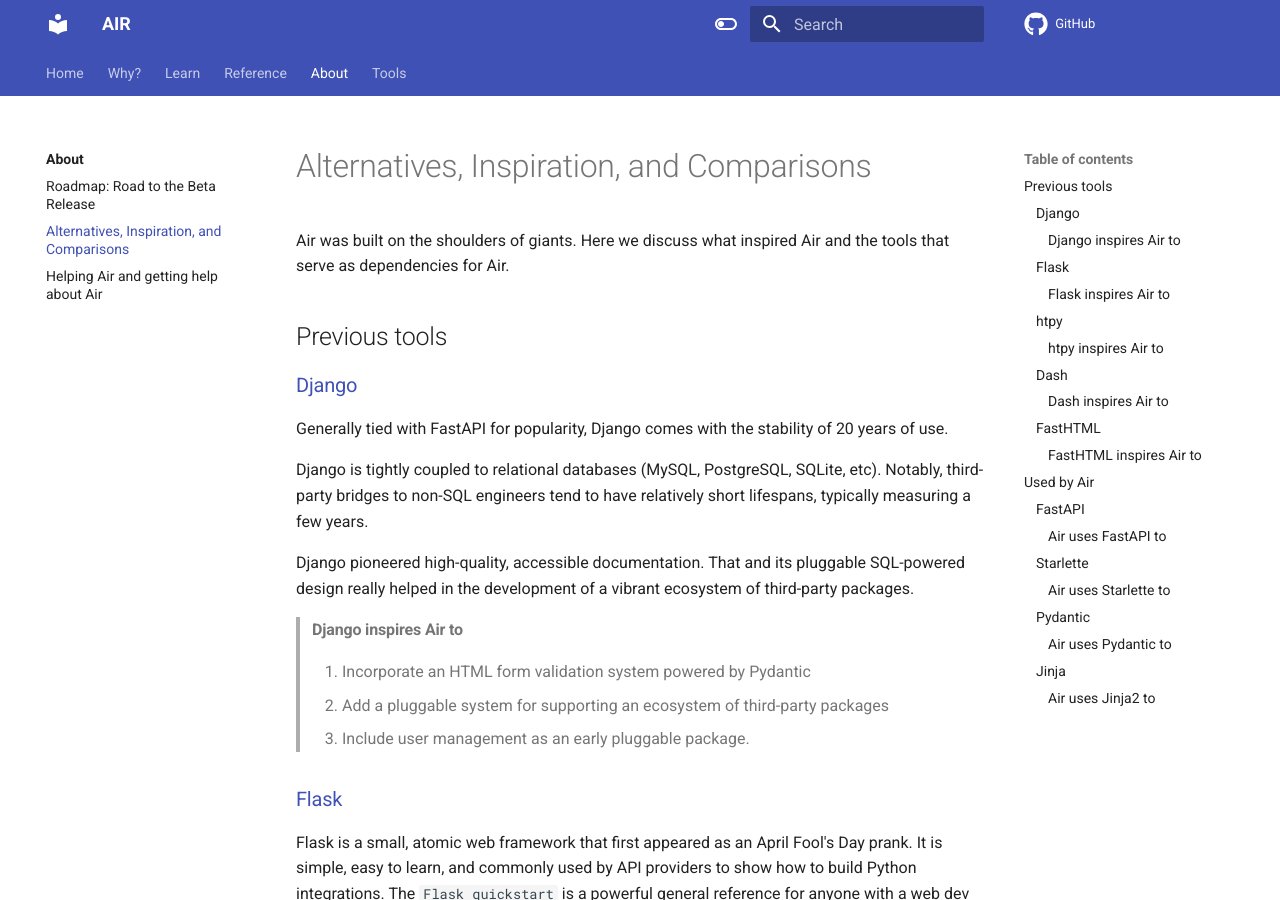
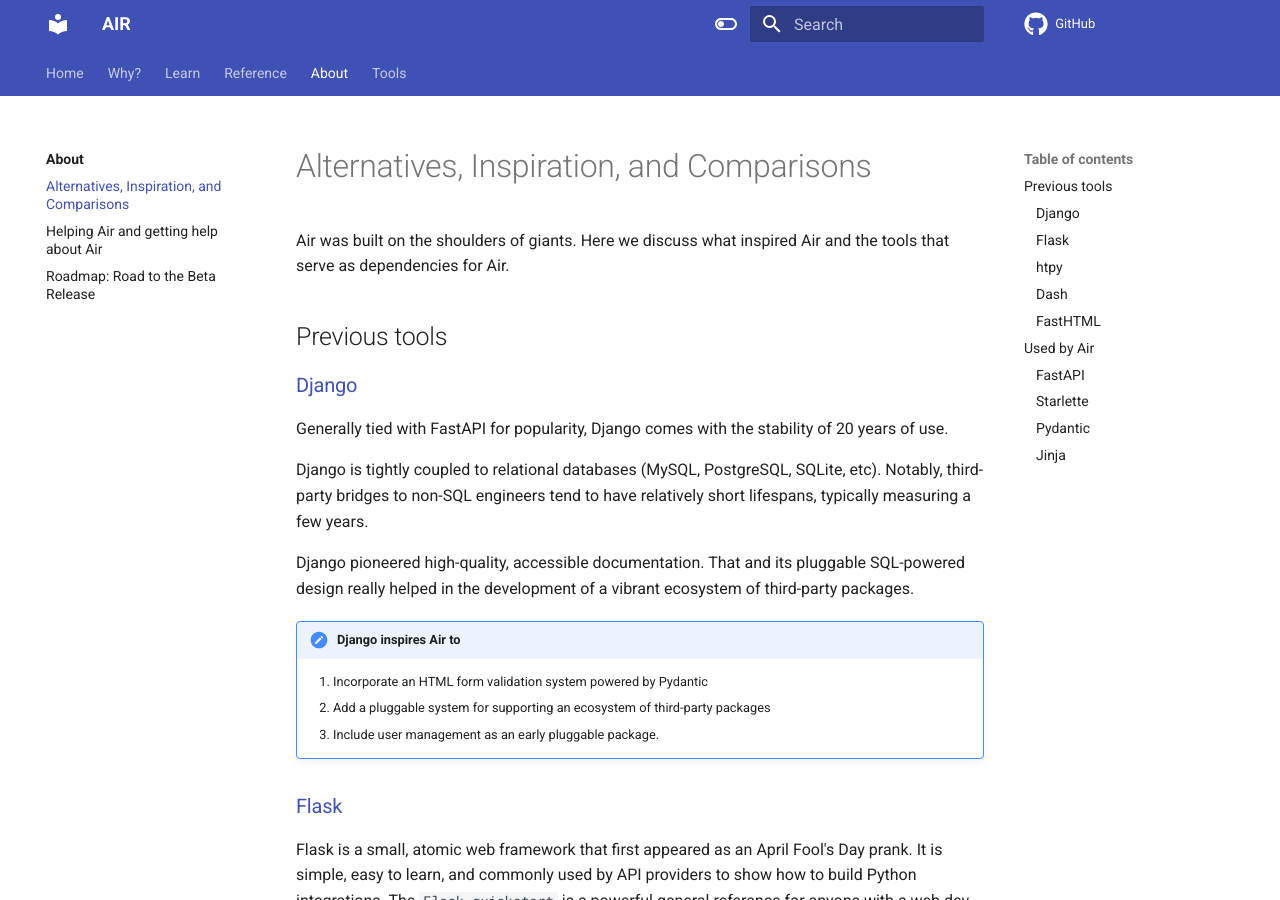
Before and after one commit to feldroy/air, an MkDocs documentation site: the page built from docs/about/alternatives.md, in a window 1280 px wide and 900 px high. Built offline with MkDocs 1.6.1 and Material for MkDocs 9.7.7, drawn with Linux system fonts in a browser that asks for light colours; comment, search, counter and statistics services are not loaded; part of the change alters nothing that is shown.

Commit message:
Move alternatives to use admonitions

```diff
--- a/docs/about/alternatives.md
+++ b/docs/about/alternatives.md
@@ -12,11 +12,10 @@ Django is tightly coupled to relational databases (MySQL, PostgreSQL, SQLite, et
 
 Django pioneered high-quality, accessible documentation. That and its pluggable SQL-powered design really helped in the development of a vibrant ecosystem of third-party packages.
 
-> #### Django inspires Air to
->
-> 1. Incorporate an HTML form validation system powered by Pydantic
-> 2. Add a pluggable system for supporting an ecosystem of third-party packages
-> 3. Include user management as an early pluggable package.
+!!! note "Django inspires Air to"
+    1. Incorporate an HTML form validation system powered by Pydantic
+    2. Add a pluggable system for supporting an ecosystem of third-party packages
+    3. Include user management as an early pluggable package.
 
 ### [Flask](https://flask.palletsprojects.com/)
 
@@ -26,19 +25,17 @@ Flask refuses to tie itself to much of anything, including database design.
 
 Of note is that core Flask uses a flat namespace. Instead of having to learn long library paths, Flask brings nearly everything into a global `flask` namespace.
 
-> #### Flask inspires Air to
->
-> 1. When possible, use the `air` namespace to simplify imports
-> 2. Stay simple and easy to learn
-> 3. Have a good quickstart document that provides an overview of performing common tasks.
+!!! note "Flask inspires Air to"
+    1. When possible, use the `air` namespace to simplify imports
+    2. Stay simple and easy to learn
+    3. Have a good quickstart document that provides an overview of performing common tasks.
 
 ### [htpy](https://htpy.dev/)
 
 A standalone library for rendering Python objects as HTML, we considered using htpy instead of creating Air Tags. However, we prefer the parenthesis approach of Air Tags is more sound. In any case, htpy has a fantastic HTML to htpy CLI utility.
 
-> #### htpy inspires Air to
->
-> Improve air-convert to support pipes better.
+!!! note "htpy inspires Air to"
+    Improve air-convert to support pipes better.
 
 ### [Dash](https://dash.plotly.com/)
 
@@ -46,10 +43,9 @@ Dash is designed to build out web pages quickly. Through its `html` package it p
 
 While it wasn't the first framework to abstract HTML tags as Python objects, Dash's method of integrating the generation of HTML with return values from views allows for rapid development of full pages and snippets. While a fascinating project, we feel its reliance on React means there's an extra layer of abstraction for developers to debug and deploy.
 
-> #### Dash inspires Air to
->
-> 1. Have an abstraction of HTML as Python objects, which in Air parlance is "Air Tags"
-> 2. Bundle Air's `AirResponse` to the `Air()` app factory for an easier, more intuitive design.
+!!! note "Dash inspires Air to"
+    1. Have an abstraction of HTML as Python objects, which in Air parlance is "Air Tags"
+    2. Bundle Air's `AirResponse` to the `Air()` app factory for an easier, more intuitive design.
 
 ### [FastHTML](https://fastht.ml/)
 
@@ -59,11 +55,10 @@ Of note is that FastHTML follows the Fastcore coding standard which is substanti
 
 The creators of Air have contributed a lot to FastHTML and elements of its ecosystem. We admire FastHTML's syntactical sugar and the velocity of onboarding new users.
 
-> #### FastHTML inspires Air to
->
-> 1. Support HTMX as a first class citizen of the framework
-> 2. Focus on syntactal sugar
-> 3. Know that we can build our own web framework
+!!! note "FastHTML inspires Air to"
+    1. Support HTMX as a first class citizen of the framework
+    2. Focus on syntactal sugar
+    3. Know that we can build our own web framework
 
 ## Used by Air
 
@@ -75,14 +70,13 @@ FastAPI uses types to provide an intuitive and explicit API. Behaviors are somet
 
 The FastAPI project has superlative, engaging documentation. There's a sense of positivity in the prose that is infectious. Of note is how the project explains its inspiration, which in turn inspired this document.
 
-> #### Air uses FastAPI to
->
-> 1. Provide an really nice layer on top of Starlette
-> 2. Inspire us to have superlative documentation
-> 3. Stay positive - we're in this to support each other and have fun
-> 4. Lean into types for better IDE and AI integrations.
->
-> Anything you can do with with FastAPI, you can do with Air. Air is literally FastAPI with some extra features for working with HTML and HTMX.
+!!! note "Air uses FastAPI to"
+    1. Provide an really nice layer on top of Starlette
+    2. Inspire us to have superlative documentation
+    3. Stay positive - we're in this to support each other and have fun
+    4. Lean into types for better IDE and AI integrations.
+
+    Anything you can do with with FastAPI, you can do with Air. Air is literally FastAPI with some extra features for working with HTML and HTMX.
 
 ### [Starlette](https://www.starlette.io/)
 
@@ -98,11 +92,10 @@ A light ASGI framework/toolkit, Starlette is the HTTP server that Air (and FastA
 - 100% type annotated codebase.
 - Few hard dependencies.
 
-> #### Air uses Starlette to
->
-> Provide a solid foundation for being a web application server
->
-> Anything you can do with Starlette, you can do with Air. In essence, Air builds off the idea of FastAPI being Starlette on steroids.
+!!! note "Air uses Starlette to"
+    Provide a solid foundation for being a web application server
+
+    Anything you can do with Starlette, you can do with Air. In essence, Air builds off the idea of FastAPI being Starlette on steroids.
 
 ### [Pydantic](https://docs.pydantic.dev/)
 
@@ -112,11 +105,10 @@ Pydantic uses types to provide an intuitive and explicit API. From simple to com
 
 What we like about Pydantic's documention is the clean, intuitive structure of it. All the objects are well-documented, something that Air is working towards copying.
 
-> #### Air uses Pydantic to
->
-> 1. Power the form validation system
-> 2. Inspire us to better organize our documentation
-> 3. Lean into types for better IDE and AI integrations.
+!!! note "Air uses Pydantic to"
+    1. Power the form validation system
+    2. Inspire us to better organize our documentation
+    3. Lean into types for better IDE and AI integrations.
 
 ### [Jinja](https://jinja.palletsprojects.com/)
 
@@ -124,7 +116,6 @@ An extremely popular template engine for Python, Jinja is nearly as old as Djang
 
 While **Air Tags** could replace the need for a separate template language in many cases, we recognize the power and familiarity of Jinja. For example, creating base templates for sites is something many users and designers prefer to do in Jinja while leaning on Air Tags for content and HTMX response snippets. Therefore, Air provides first-class support for Jinja templates, allowing developers to choose the best tool for their specific needs.
 
-> #### Air uses Jinja2 to
->
-> 1. Provide a simple and powerful way to render dynamic HTML
-> 2. Support not just those familiar with Python with a means to render templates.
+!!! note "Air uses Jinja2 to"
+    1. Provide a simple and powerful way to render dynamic HTML
+    2. Support not just those familiar with Python with a means to render templates.
--- a/mkdocs.yml
+++ b/mkdocs.yml
@@ -60,9 +60,9 @@ nav:
 
   - About:
     - about/index.md
-    - about/roadmap.md
     - about/alternatives.md
     - about/help_air.md
+    - about/roadmap.md
 
   - Tools: tools.md
 
```
